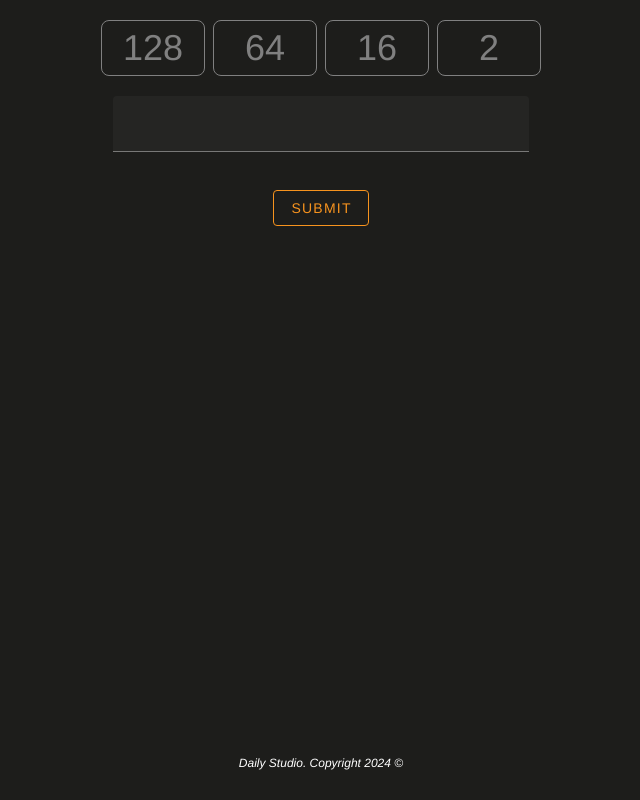
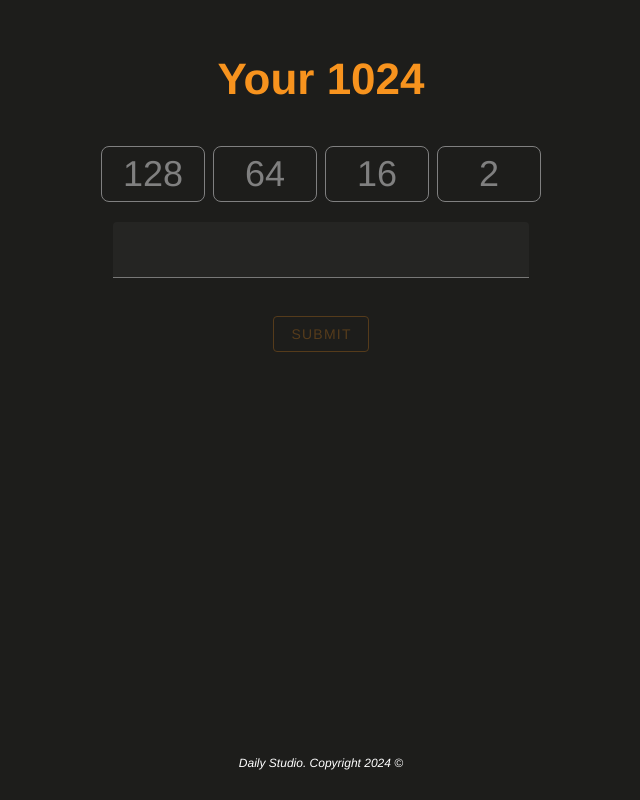
Before and after one commit to dailystudio/your1024, a Vue app: page /app in a window 1280 px wide. Shown: the whole page, without its empty margins (319-959 px from the left). Built offline with nearby package versions, Linux system fonts and the light colour scheme.

Commit message:
[portal][DEV]: update UI;

```diff
--- a/src/components/Main.vue
+++ b/src/components/Main.vue
@@ -1,6 +1,7 @@
 <template>
     <v-app class="oms-app">
       <v-main class="main">
+        <h1>Your 1024</h1>
         <v-row class="numbers-container">
           <v-col
             v-for="number in numbers"
@@ -22,10 +23,14 @@
             single-line
             @input="checkExpression"
         ></v-text-field>
-        <v-btn variant="outlined" class="submit" @click="submit">Submit</v-btn>
-        <div class="result-container" v-if="expression">
-          Result: {{ calculatedResult }}
+        <v-btn
+            :disabled="calculatedResult !== 1024"
+            variant="outlined" class="submit"
+            @click="submit">Submit</v-btn>
+        <div class="result-container" v-if="calculatedResult !== 0">
+          {{ calculatedResult }}
         </div>
+
         <div class="time-taken" v-if="timeTaken">
           Time taken: {{ timeTaken }} seconds
         </div>
@@ -105,6 +110,7 @@ export default {
         this.showFooter = true;
       }
     }
+
   },
   methods: {
 
@@ -138,10 +144,9 @@ export default {
     },
     calculateResult() {
       try {
-        // eslint-disable-next-line no-eval
         this.calculatedResult = eval(this.expression);
       } catch (error) {
-        this.calculatedResult = 'Invalid expression';
+        this.calculatedResult = 0;
       }
     },
     submit() {
@@ -161,6 +166,9 @@ export default {
   margin: 0;
 }
 
+h1 {
+  margin: 30px;
+}
 .main {
   padding: 16px;
 }
@@ -195,6 +203,9 @@ export default {
   margin: 16px;
 }
 
+.time-taken {
+  margin: 16px;
+}
 
 .result-container {
   margin-top: 16px;
```
